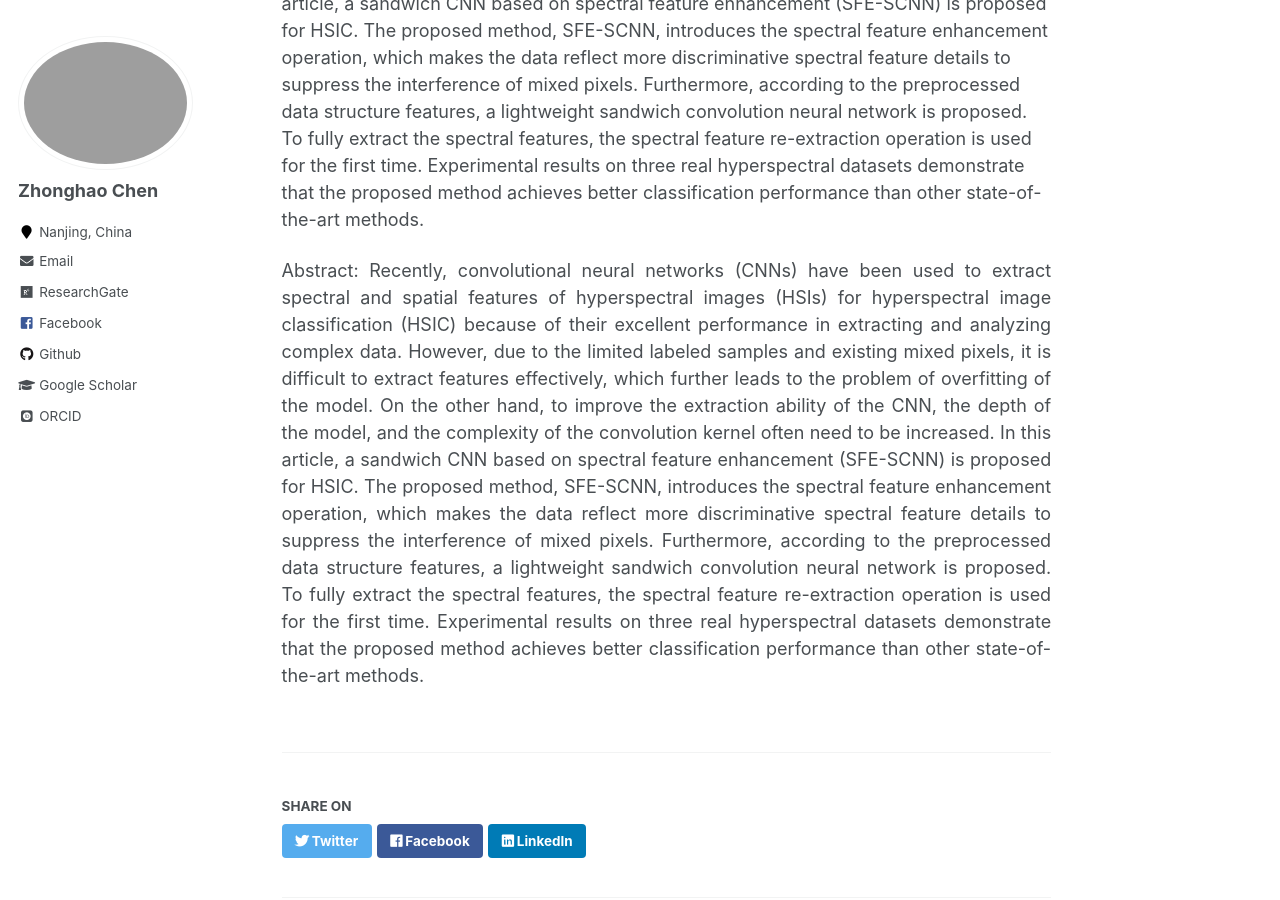
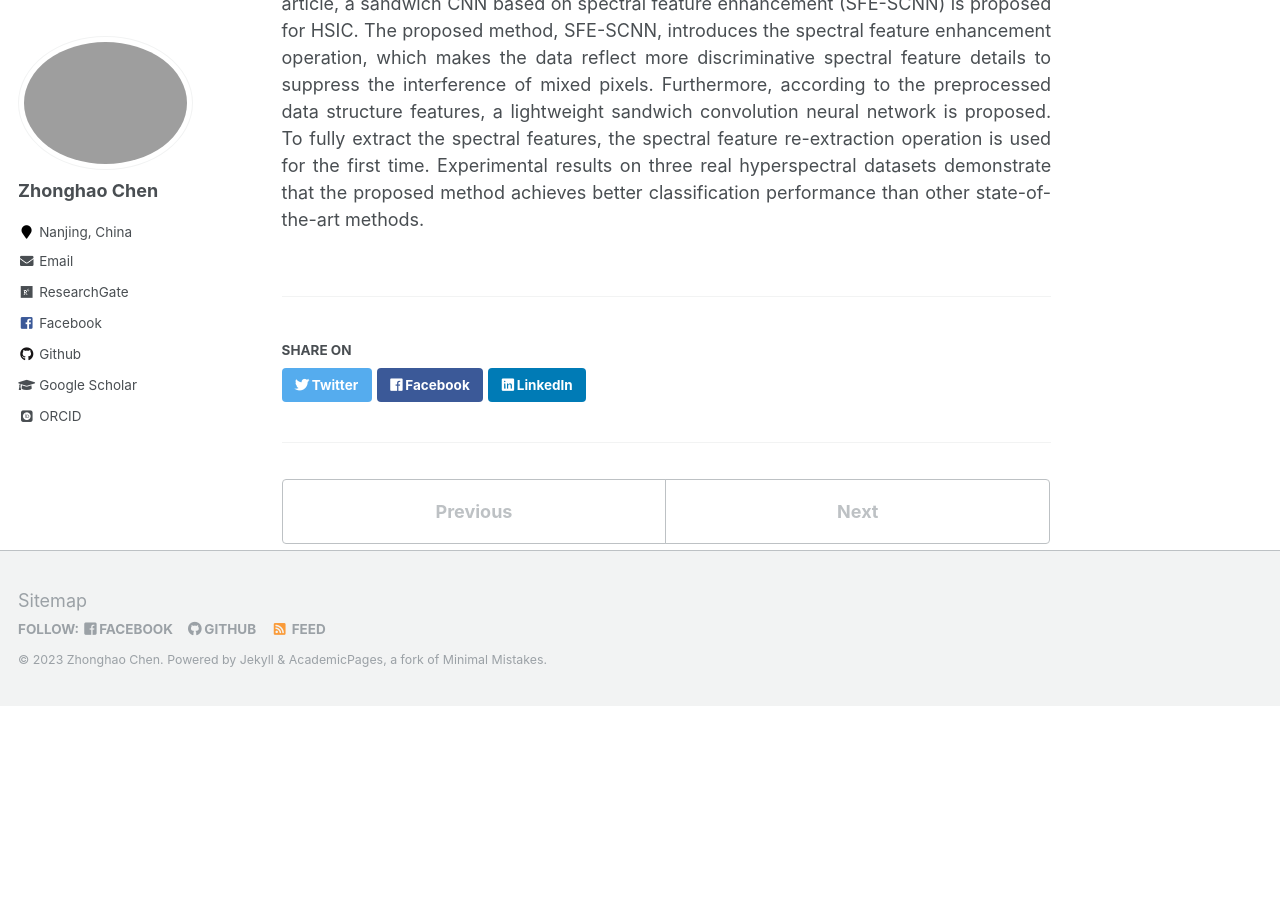
Before and after one commit to zhonghaochen/zhonghaochen.github.io, a Jekyll site: the page built from _publications/2009-10-01-paper-title-number-1.md, in a window 1280 px wide and 900 px high, scrolled down 520 px. Built offline with Jekyll 4.4.1, drawn with Linux system fonts in a browser that asks for light colours; some web fonts are replaced; after the commit the page ends 1226 px from its top, so only the background shows below that.

Commit message:
Update 2009-10-01-paper-title-number-1.md

```diff
--- a/_publications/2009-10-01-paper-title-number-1.md
+++ b/_publications/2009-10-01-paper-title-number-1.md
@@ -7,8 +7,6 @@ venue: 'March 02'
 
 [Download paper here](http://academicpages.github.io/files/paper1.pdf)
 
-Abstract: Recently, convolutional neural networks (CNNs) have been used to extract spectral and spatial features of hyperspectral images (HSIs) for hyperspectral image classification (HSIC) because of their excellent performance in extracting and analyzing complex data. However, due to the limited labeled samples and existing mixed pixels, it is difficult to extract features effectively, which further leads to the problem of overfitting of the model. On the other hand, to improve the extraction ability of the CNN, the depth of the model, and the complexity of the convolution kernel often need to be increased. In this article, a sandwich CNN based on spectral feature enhancement (SFE-SCNN) is proposed for HSIC. The proposed method, SFE-SCNN, introduces the spectral feature enhancement operation, which makes the data reflect more discriminative spectral feature details to suppress the interference of mixed pixels. Furthermore, according to the preprocessed data structure features, a lightweight sandwich convolution neural network is proposed. To fully extract the spectral features, the spectral feature re-extraction operation is used for the first time. Experimental results on three real hyperspectral datasets demonstrate that the proposed method achieves better classification performance than other state-of-the-art methods.
-
 <div style="text-align: justify;">
 Abstract: Recently, convolutional neural networks (CNNs) have been used to extract spectral and spatial features of hyperspectral images (HSIs) for hyperspectral image classification (HSIC) because of their excellent performance in extracting and analyzing complex data. However, due to the limited labeled samples and existing mixed pixels, it is difficult to extract features effectively, which further leads to the problem of overfitting of the model. On the other hand, to improve the extraction ability of the CNN, the depth of the model, and the complexity of the convolution kernel often need to be increased. In this article, a sandwich CNN based on spectral feature enhancement (SFE-SCNN) is proposed for HSIC. The proposed method, SFE-SCNN, introduces the spectral feature enhancement operation, which makes the data reflect more discriminative spectral feature details to suppress the interference of mixed pixels. Furthermore, according to the preprocessed data structure features, a lightweight sandwich convolution neural network is proposed. To fully extract the spectral features, the spectral feature re-extraction operation is used for the first time. Experimental results on three real hyperspectral datasets demonstrate that the proposed method achieves better classification performance than other state-of-the-art methods.
 </div>
```
